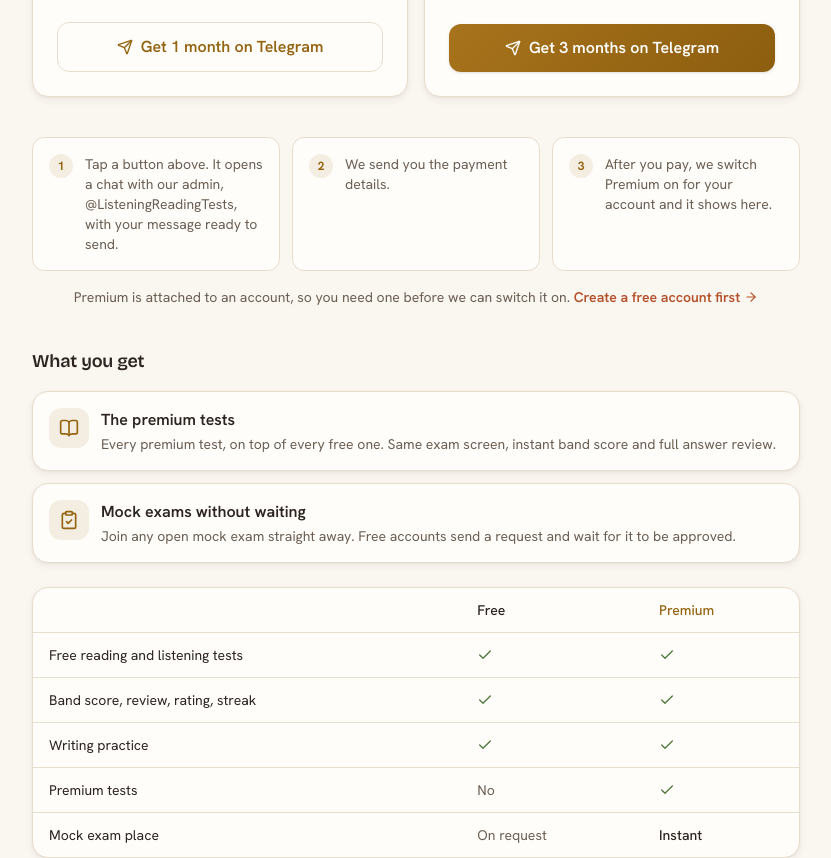
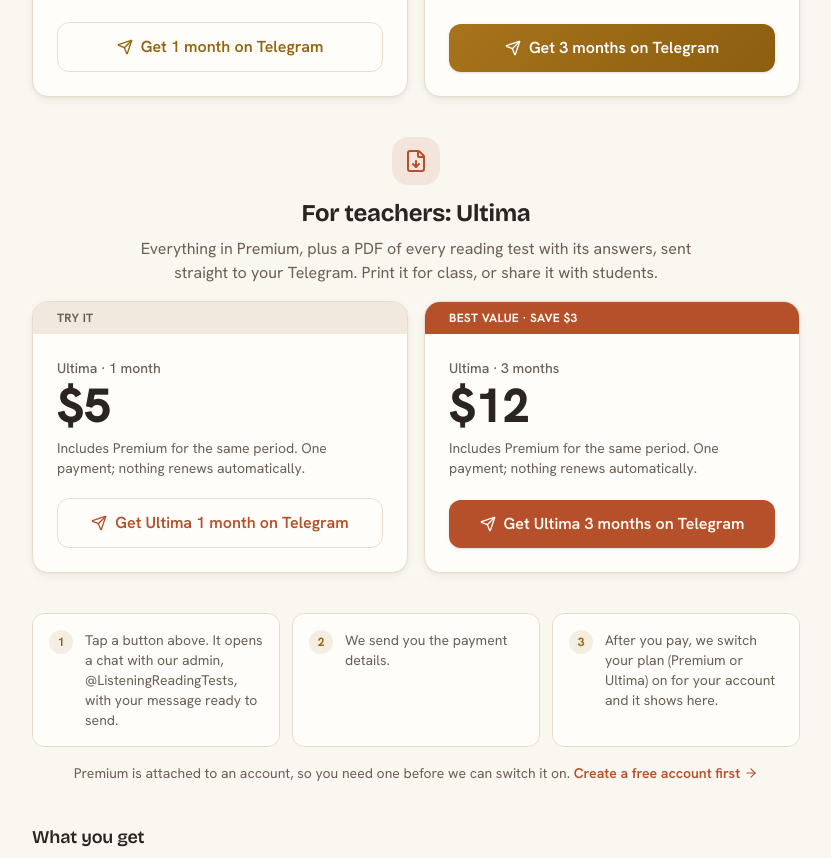
Before and after one commit to xurshid686/ielts-platform, a Next.js app: page /premium in a window 1280 px wide. Shown: the part 500-1358 px from the top of the page, without its empty margins (224-1055 px from the left). Built offline with nearby package versions, Linux system fonts and the light colour scheme; no server answers; the database is empty.

Commit message:
Ultima plans: prices on the Premium page, Telegram request link, grant includes Premium

```diff
--- a/src/app/(app)/premium/page.tsx
+++ b/src/app/(app)/premium/page.tsx
@@ -5,17 +5,27 @@ import {
   Check,
   ClipboardCheck,
   Crown,
+  FileDown,
   Gift,
   Send,
 } from "lucide-react";
 import { getProfile } from "@/lib/auth";
 import { isPremiumActive } from "@/lib/premium";
-import { PREMIUM_PLANS, PREMIUM_TELEGRAM_HANDLE, premiumRequestUrl } from "@/lib/site";
+import {
+  PREMIUM_PLANS,
+  PREMIUM_TELEGRAM_HANDLE,
+  ULTIMA_PLANS,
+  premiumRequestUrl,
+  ultimaRequestUrl,
+} from "@/lib/site";
+import { ultimaUntil } from "@/lib/ultima";
 import { createClient } from "@/lib/supabase/server";
 
 export const metadata = {
   title: "Premium",
   description: `IELTS practice Premium: every premium test and instant mock exam entry. ${PREMIUM_PLANS.map(
+    (p) => `${p.price} for ${p.label}`,
+  ).join(", ")}. Ultima for teachers adds a PDF of every reading test with answers: ${ULTIMA_PLANS.map(
     (p) => `${p.price} for ${p.label}`,
   ).join(", ")}.`,
   alternates: { canonical: "/premium" },
@@ -49,6 +59,9 @@ export default async function PremiumPage() {
 
   const active = !!profile && isPremiumActive(profile);
   const isAdmin = profile?.role === "admin";
+  // Ultima lives in its own table (0066), so it is read separately. The same end-date rule as Premium.
+  const ultimaEnds = profile ? await ultimaUntil(profile.id) : null;
+  const ultimaActive = isPremiumActive({ premium_until: ultimaEnds });
 
   const libraryLine =
     premiumTests.length > 0
@@ -125,6 +138,69 @@ export default async function PremiumPage() {
         })}
       </section>
 
+      {/* Ultima: the teachers' plan. Same flow as Premium (request on Telegram, owner grants it). */}
+      <section id="ultima" aria-label="Ultima for teachers" className="scroll-mt-24 space-y-4">
+        <div className="text-center">
+          <div className="mx-auto flex h-12 w-12 items-center justify-center rounded-2xl bg-primary/10 text-primary">
+            <FileDown className="h-6 w-6" />
+          </div>
+          <h2 className="mt-3 text-2xl font-bold tracking-tight">For teachers: Ultima</h2>
+          <p className="mx-auto mt-2 max-w-xl text-muted">
+            Everything in Premium, plus a PDF of every reading test with its answers, sent straight
+            to your Telegram. Print it for class, or share it with students.
+          </p>
+          {ultimaActive && ultimaEnds && (
+            <p className="mx-auto mt-4 inline-flex items-center gap-2 rounded-full border border-primary/30 bg-primary/5 px-4 py-1.5 text-sm font-medium">
+              <FileDown className="h-4 w-4 text-primary" />
+              You have Ultima until {new Date(ultimaEnds).toISOString().slice(0, 10)}
+            </p>
+          )}
+        </div>
+        <div className="grid items-stretch gap-4 sm:grid-cols-2">
+          {ULTIMA_PLANS.map((plan, i) => {
+            const best = i === ULTIMA_PLANS.length - 1 && ULTIMA_PLANS.length > 1;
+            return (
+              <div
+                key={plan.months}
+                className={`flex flex-col overflow-hidden rounded-2xl border bg-surface shadow-soft ${
+                  best ? "border-primary/60 shadow-elevated" : "border-border"
+                }`}
+              >
+                <div
+                  className={`px-6 py-2 text-xs font-bold uppercase tracking-wide ${
+                    best ? "bg-primary text-primary-foreground" : "bg-surface-2 text-muted"
+                  }`}
+                >
+                  {best ? `Best value${plan.note ? ` · ${plan.note}` : ""}` : "Try it"}
+                </div>
+                <div className="flex flex-1 flex-col p-6">
+                  <p className="text-sm font-medium text-muted">Ultima · {plan.label}</p>
+                  <p className="mt-1 text-5xl font-extrabold tabular-nums">{plan.price}</p>
+                  <p className="mt-2 flex-1 text-sm text-muted">
+                    Includes Premium for the same period. One payment; nothing renews automatically.
+                  </p>
+                  {!isAdmin && (
+                    <a
+                      href={ultimaRequestUrl(profile?.email, plan.months)}
+                      target="_blank"
+                      rel="noreferrer"
+                      className={`mt-5 inline-flex items-center justify-center gap-2 rounded-xl px-5 py-3 font-semibold ${
+                        best
+                          ? "bg-primary text-primary-foreground shadow-sm hover:opacity-95"
+                          : "border border-primary/40 text-primary hover:bg-primary/10"
+                      }`}
+                    >
+                      <Send className="h-4 w-4" />
+                      {ultimaActive ? "Add" : "Get"} Ultima {plan.label} on Telegram
+                    </a>
+                  )}
+                </div>
+              </div>
+            );
+          })}
+        </div>
+      </section>
+
       {isAdmin ? (
         <p className="text-center text-sm text-muted">
           You are an admin, so every test is already open to you. This is the page students see.
@@ -135,7 +211,7 @@ export default async function PremiumPage() {
             {[
               `Tap a button above. It opens a chat with our admin, ${PREMIUM_TELEGRAM_HANDLE}, with your message ready to send.`,
               "We send you the payment details.",
-              "After you pay, we switch Premium on for your account and it shows here.",
+              "After you pay, we switch your plan (Premium or Ultima) on for your account and it shows here.",
             ].map((step, i) => (
               <li
                 key={step}
@@ -184,6 +260,7 @@ export default async function PremiumPage() {
                 <th className="px-4 py-3 font-medium text-premium">
                   Premium
                 </th>
+                <th className="px-4 py-3 font-medium text-primary">Ultima</th>
               </tr>
             </thead>
             <tbody className="divide-y divide-border">
@@ -192,6 +269,8 @@ export default async function PremiumPage() {
               <Row label="Writing practice" free={<Yes />} premium={<Yes />} />
               <Row label="Premium tests" free="No" premium={<Yes />} />
               <Row label="Mock exam place" free="On request" premium="Instant" />
+              <Row label="PDF of every reading test (print or share)" free="No" premium="No" ultima={<Yes />} />
+              <Row label="Answers, hidden behind a blur on Telegram" free="No" premium="No" ultima={<Yes />} />
             </tbody>
           </table>
         </div>
@@ -246,10 +325,13 @@ function Row({
   label,
   free,
   premium,
+  ultima,
 }: {
   label: string;
   free: React.ReactNode;
   premium: React.ReactNode;
+  /** Ultima includes Premium, so its cell defaults to the Premium one. */
+  ultima?: React.ReactNode;
 }) {
   return (
     <tr>
@@ -258,6 +340,7 @@ function Row({
       </th>
       <td className="px-4 py-3 text-muted">{free}</td>
       <td className="px-4 py-3 font-medium">{premium}</td>
+      <td className="px-4 py-3 font-medium">{ultima ?? premium}</td>
     </tr>
   );
 }
--- a/src/app/actions/admin.ts
+++ b/src/app/actions/admin.ts
@@ -216,7 +216,15 @@ export async function setUltima(email: string, months: number): Promise<SetUltim
   if (!target) return { ok: false, error: `No account with the email ${email.trim()}.` };
 
   try {
-    const until = await setUltimaMonths(target.id, Math.floor(months), gate.user?.id ?? null);
+    const n = Math.floor(months);
+    const until = await setUltimaMonths(target.id, n, gate.user?.id ?? null);
+    // Ultima INCLUDES Premium: extend Premium by the same period through the same admin-only RPC the
+    // Premium button uses, so the access rules (premium.ts / access.ts) need no knowledge of Ultima.
+    // Revoking Ultima (n <= 0) deliberately leaves Premium alone.
+    if (n > 0) {
+      const { error: pErr } = await gate.supabase.rpc("set_premium", { target_email: target.email ?? email.trim(), months: n });
+      if (pErr) return { ok: false, error: `Ultima was granted, but extending Premium failed: ${pErr.message}` };
+    }
     revalidatePath("/admin/members");
     return { ok: true, email: target.email ?? email, ultima_until: until };
   } catch (e) {
--- a/src/app/api/telegram-teacher/route.ts
+++ b/src/app/api/telegram-teacher/route.ts
@@ -116,8 +116,8 @@ async function handle(chatId: number, text: string | undefined): Promise<void> {
   if (!(await isUltima(userId))) {
     await sendText(
       chatId,
-      "PDF downloads are part of the <b>Ultima</b> plan for teachers. Your account is connected, so they will start working here as soon as Ultima is active.",
-      { label: "See the plans", href: `${SITE_URL}/premium` },
+      "PDF downloads (with the answers) are part of the <b>Ultima</b> plan for teachers, which also includes Premium. Your account is connected, so they will start working here as soon as Ultima is active.",
+      { label: "See Ultima", href: `${SITE_URL}/premium#ultima` },
     );
     return;
   }
--- a/src/components/admin/admin-members.tsx
+++ b/src/components/admin/admin-members.tsx
@@ -32,13 +32,9 @@ import {
   type MembershipStage,
 } from "@/lib/premium";
 import { ALL_LEVELS, levelLabel } from "@/lib/levels";
+import { GRANT_PERIODS } from "@/lib/site";
 
-const PERIODS = [
-  { months: 1, label: "1 month" },
-  { months: 3, label: "3 months" },
-  { months: 6, label: "6 months" },
-  { months: 12, label: "1 year" },
-];
+const PERIODS = GRANT_PERIODS; // shared with the plans in lib/site.ts (site.test.ts keeps them in step)
 
 // Who to show. "expiring" and "lapsed" are the two groups worth a message: the
 // same windows the student's own renewal banner uses (lib/premium.ts).
@@ -119,7 +115,7 @@ export function AdminMembers({ initialUsers }: { initialUsers: MemberRow[] }) {
     setMsg({
       ok: true,
       text: res.ultima_until
-        ? `${res.email} has Ultima until ${new Date(res.ultima_until).toLocaleDateString()}.`
+        ? `${res.email} has Ultima until ${new Date(res.ultima_until).toLocaleDateString()} (Premium extended by the same period).`
         : `Ultima removed from ${res.email}.`,
     });
   }
--- a/src/lib/site.ts
+++ b/src/lib/site.ts
@@ -42,6 +42,43 @@ export function premiumRequestUrl(account?: string | null, months?: number): str
   return `${PREMIUM_TELEGRAM_URL}?text=${encodeURIComponent(lines.join("\n"))}`;
 }
 
+/**
+ * Ultima: the teachers' plan (2026-11-20). It INCLUDES Premium plus a PDF of every reading test and
+ * its answers, sent by the teacher bot. Sold exactly like Premium: the student messages the owner on
+ * Telegram, pays, and the owner grants it on /admin/members (which also extends Premium by the same
+ * period). Prices are set by the owner and live here only.
+ */
+export const ULTIMA_PLANS: { months: number; label: string; price: string; note?: string }[] = [
+  { months: 1, label: "1 month", price: "$5" },
+  { months: 3, label: "3 months", price: "$12", note: "Save $3" },
+];
+
+/** One line for small spaces: "$5 for 1 month · $12 for 3 months". */
+export const ULTIMA_PRICE_LINE = ULTIMA_PLANS.map((p) => `${p.price} for ${p.label}`).join(" · ");
+
+/** The Ultima request link: the owner's chat with a message already typed (see premiumRequestUrl). */
+export function ultimaRequestUrl(account?: string | null, months?: number): string {
+  const plan = ULTIMA_PLANS.find((p) => p.months === months);
+  const lines = [
+    plan
+      ? `Hello! I would like ${SITE_NAME} Ultima (includes Premium) for ${plan.label} (${plan.price}).`
+      : `Hello! I would like ${SITE_NAME} Ultima (includes Premium).`,
+  ];
+  if (account) lines.push(`My account: ${account}`);
+  return `${PREMIUM_TELEGRAM_URL}?text=${encodeURIComponent(lines.join("\n"))}`;
+}
+
+/**
+ * The periods the owner can grant on /admin/members, for Premium AND Ultima. Every `months` value
+ * sold above (PREMIUM_PLANS, ULTIMA_PLANS) must appear here: site.test.ts enforces it.
+ */
+export const GRANT_PERIODS: { months: number; label: string }[] = [
+  { months: 1, label: "1 month" },
+  { months: 3, label: "3 months" },
+  { months: 6, label: "6 months" },
+  { months: 12, label: "1 year" },
+];
+
 // Support / general contact: the same admin account that arranges Premium.
 export const CONTACT_TELEGRAM = "ListeningReadingTests";
 export const CONTACT_TELEGRAM_HANDLE = "@ListeningReadingTests";
--- a/src/lib/ultima.ts
+++ b/src/lib/ultima.ts
@@ -47,6 +47,12 @@ export async function isUltima(userId: string): Promise<boolean> {
   if (prof?.role === "admin") return true;
   const { data } = await client.from("ultima_members").select("ultima_until").eq("user_id", userId).maybeSingle();
   return !!data?.ultima_until && new Date(data.ultima_until).getTime() > Date.now();
+}
+
+/** The end of this account's Ultima plan (ISO), or null if it never had one. For the Premium page. */
+export async function ultimaUntil(userId: string): Promise<string | null> {
+  const { data } = await db().from("ultima_members").select("ultima_until").eq("user_id", userId).maybeSingle();
+  return (data?.ultima_until as string | undefined) ?? null;
 }
 
 /** Everyone who has ever held Ultima: user id -> ISO end date. A small table, so read whole. */
```
Also changed, not shown: 1 other file (tests, documents, lock files or other folders).
